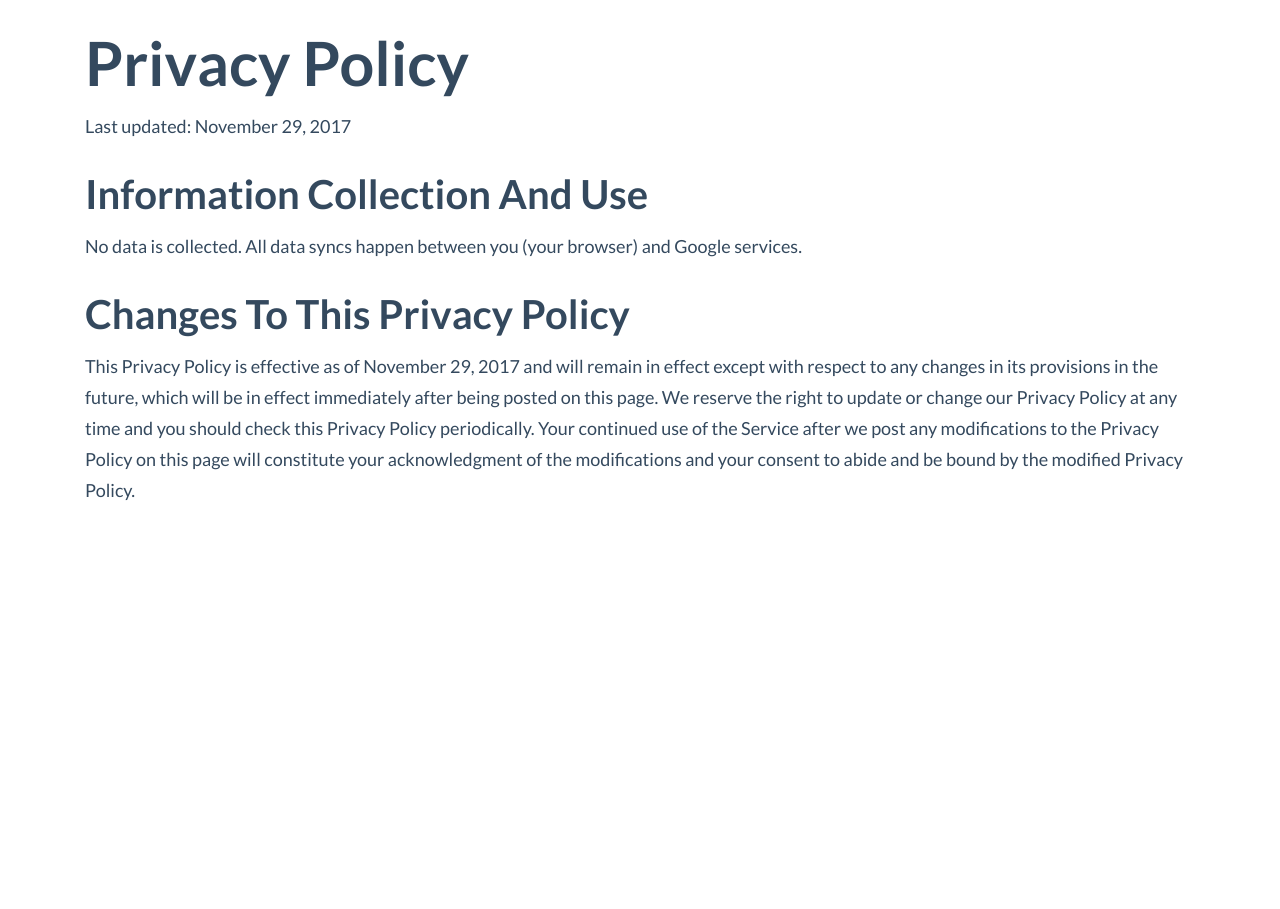
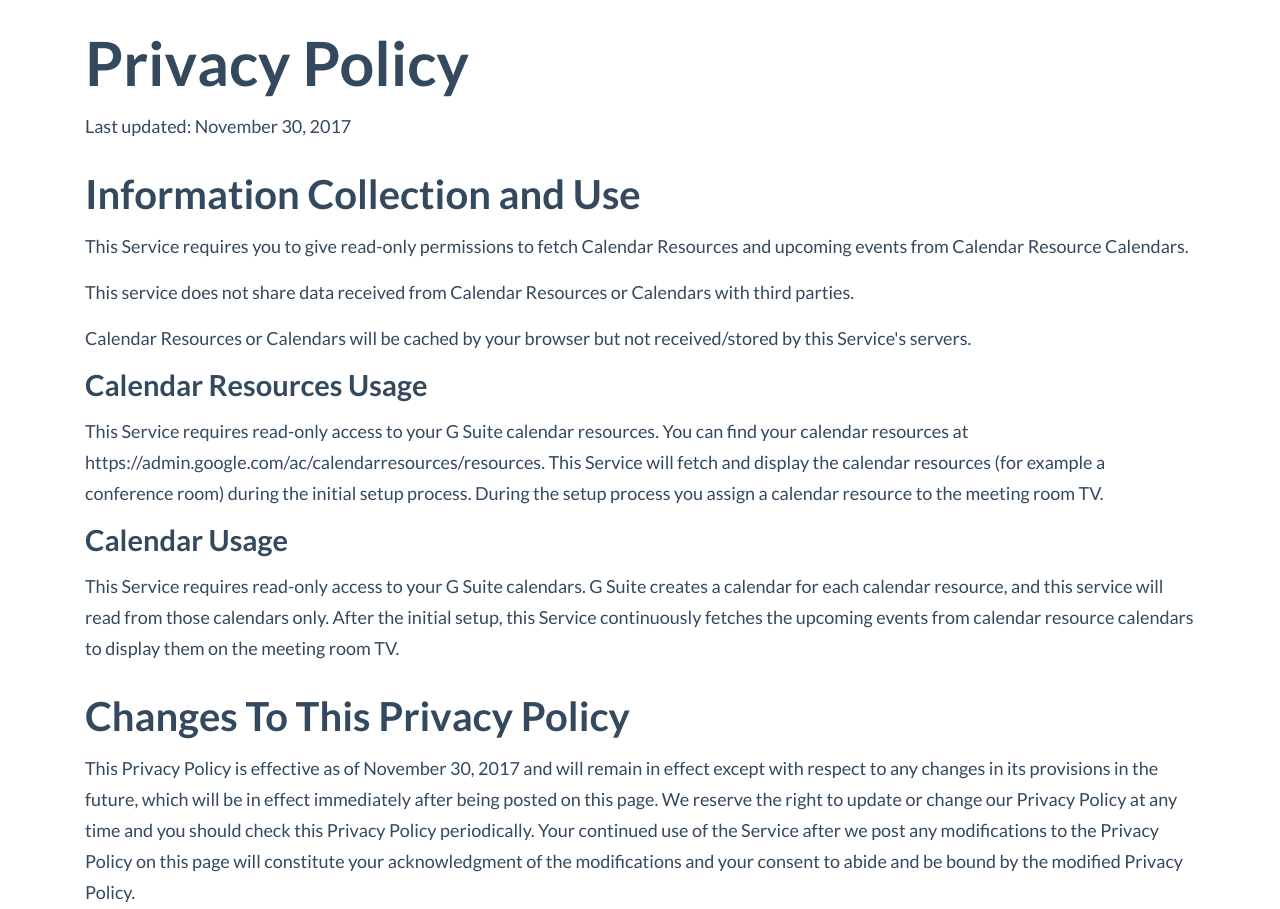
Before and after one commit to mattes/meet, a plain HTML site: page public/privacy/index.html in a window 1280 px wide. Before the commit the page ends 800 px from the top, so only its background shows below. Drawn offline with nearby package versions, Linux system fonts and the light colour scheme.

Commit message:
privacy policy update

```diff
--- a/public/privacy/index.html
+++ b/public/privacy/index.html
@@ -21,16 +21,42 @@
 
           <h1>Privacy Policy</h1>
 
-Last updated: November 29, 2017
+Last updated: November 30, 2017
 
-<h3>Information Collection And Use</h3>
+<h3>Information Collection and Use</h3>
 
-No data is collected. All data syncs happen between you (your browser) and Google services.
+<p>This Service requires you to give read-only permissions to fetch Calendar Resources
+and upcoming events from Calendar Resource Calendars.</p>
+
+<p>This service does not share data received from Calendar Resources or Calendars with third parties.</p>
+
+<p>Calendar Resources or Calendars will be cached by your browser but not received/stored
+by this Service's servers.</p>
+
+<h4>Calendar Resources Usage</h4>
+
+<p>This Service requires read-only access to your G Suite calendar resources.
+You can find your calendar resources at https://admin.google.com/ac/calendarresources/resources.
+This Service will fetch and display the calendar resources (for example a conference room)
+during the initial setup process. During the setup process you assign a calendar resource
+to the meeting room TV.</p>
+
+
+<h4>Calendar Usage</h4>
+
+<p>This Service requires read-only access to your G Suite calendars. G Suite creates
+a calendar for each calendar resource, and this service will read from those calendars only.
+After the initial setup, this Service continuously fetches the upcoming events from
+calendar resource calendars to display them on the meeting room TV.</p>
+
+
+
+
 
 
 <h3>Changes To This Privacy Policy</h3>
 
-This Privacy Policy is effective as of November 29, 2017 and will remain in effect except with respect to any changes in its provisions in the future, which will be in effect immediately after being posted on this page.
+This Privacy Policy is effective as of November 30, 2017 and will remain in effect except with respect to any changes in its provisions in the future, which will be in effect immediately after being posted on this page.
 
 We reserve the right to update or change our Privacy Policy at any time and you should check this Privacy Policy periodically. Your continued use of the Service after we post any modifications to the Privacy Policy on this page will constitute your acknowledgment of the modifications and your consent to abide and be bound by the modified Privacy Policy.
 
```
